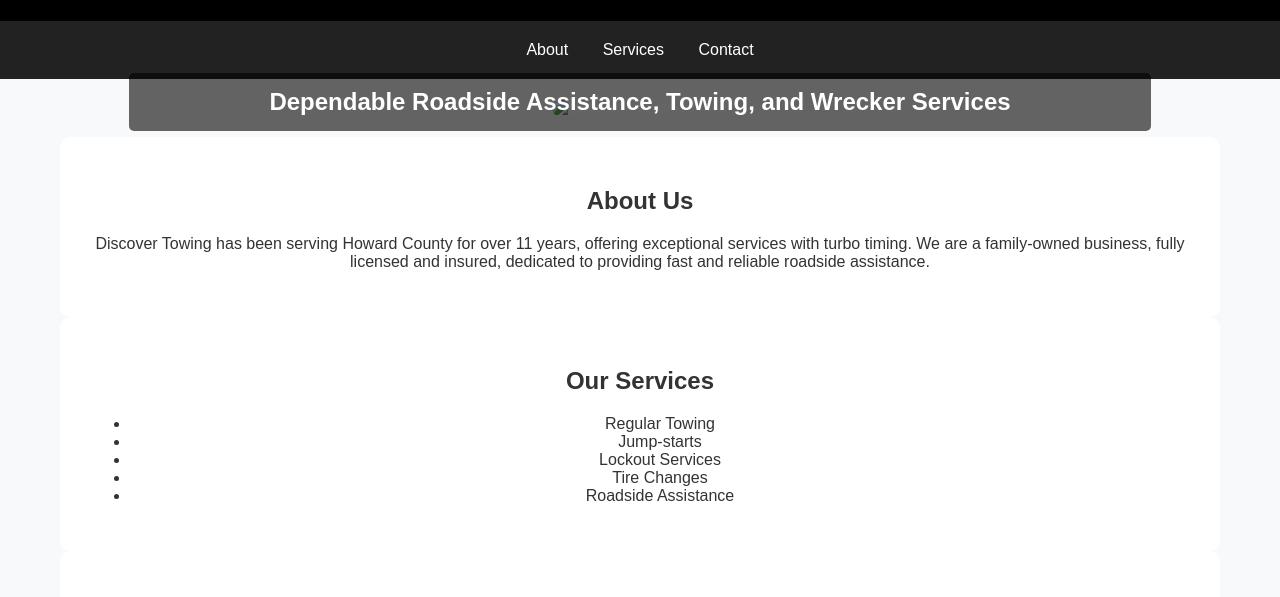
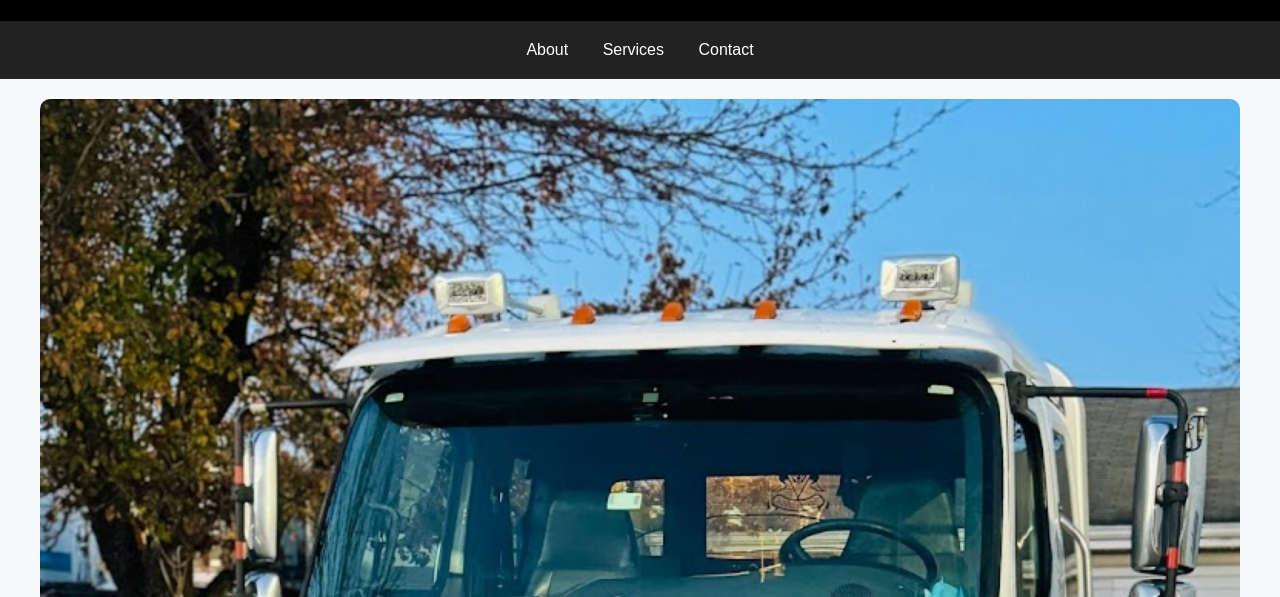
Before and after one commit to DiscoverTowing/DiscoverTowing.github.io, a plain HTML site: page index.html in a window 1280 px wide. Shown: the part 182-779 px from the top of the page. Drawn offline with Linux system fonts and the light colour scheme.

Commit message:
Update index.html

```diff
--- a/index.html
+++ b/index.html
@@ -125,7 +125,7 @@
     </nav>
 
     <div class="hero">
-        <img src="stock-tow-truck.jpg" alt="Discover Towing Truck">
+        <img src="tow-truck.jpg" alt="Discover Towing Truck">
         <div class="hero-text">Dependable Roadside Assistance, Towing, and Wrecker Services</div>
     </div>
 
```
